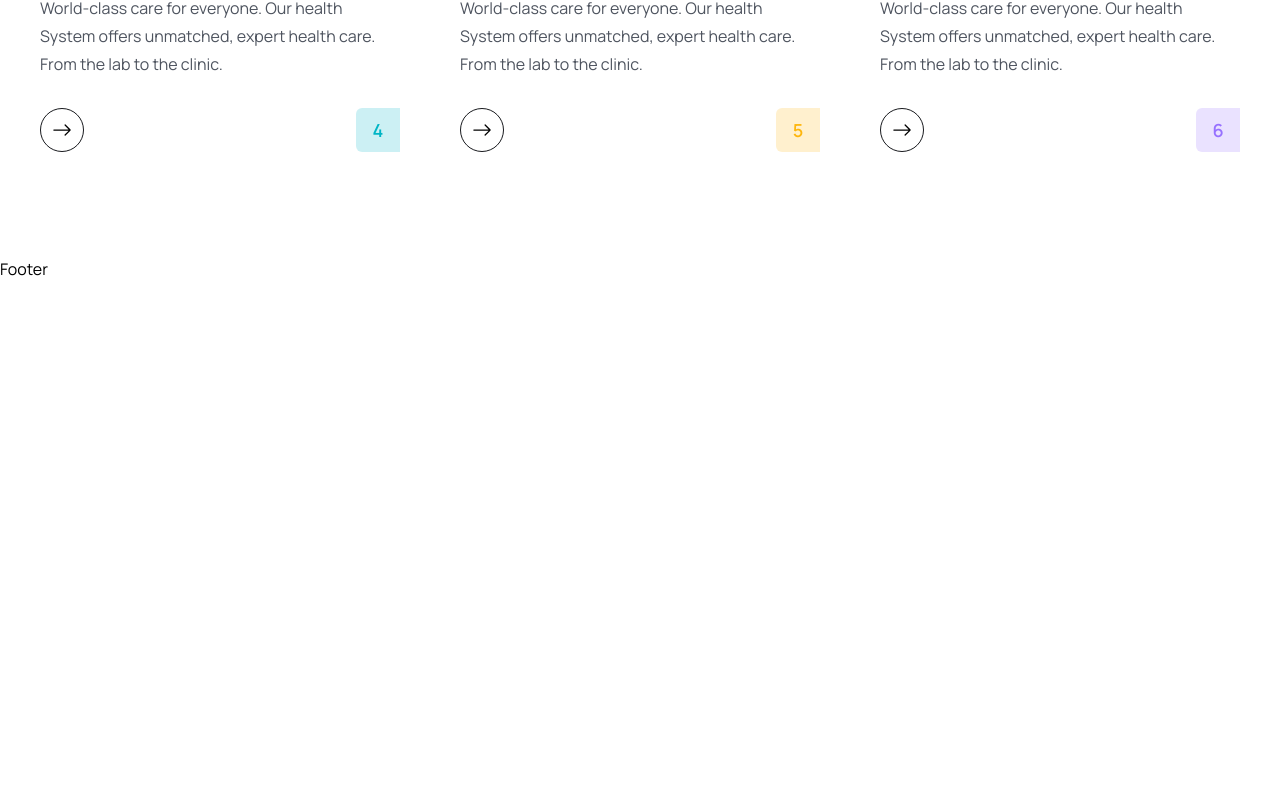
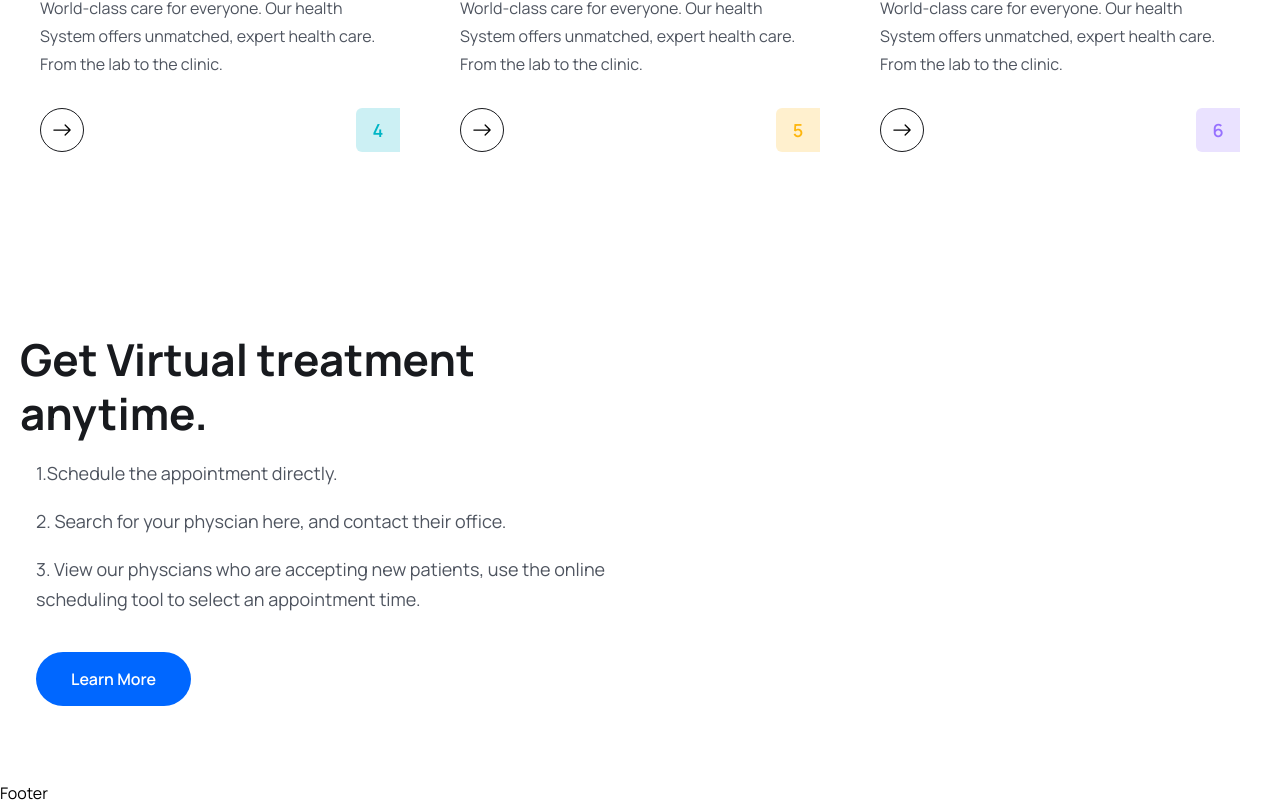
Before and after one commit to faid-terence/MERN-STACK-Doctor-Booking-Website, a React (Vite) app in the folder frontend/: page / in a window 1280 px wide. Shown: the part 2991-3796 px from the top of the page. Before the commit the page ends 3272 px from the top, so only its background shows below. Built offline with nearby package versions, Linux system fonts and the light colour scheme.

Commit message:
ch:logo-setup

```diff
--- a/frontend/index.html
+++ b/frontend/index.html
@@ -2,9 +2,9 @@
 <html lang="en">
   <head>
     <meta charset="UTF-8" />
-    <link rel="icon" type="image/svg+xml" href="/vite.svg" />
+    <link rel="icon" type="image/svg+xml" href="./src/assets/images/mylogo.jpeg" />
     <meta name="viewport" content="width=device-width, initial-scale=1.0" />
-    <title>BOOK WITH FAID's APP</title>
+    <title>Book Doctors with Faid's Web</title>
   </head>
   <body>
     <div id="root"></div>
--- /dev/null
+++ b/frontend/src/components/Feature/Feature.tsx
@@ -0,0 +1,22 @@
+import React from 'react'
+import {Link} from 'react-router-dom'
+
+export const Feature = () => {
+  return (
+    <section>
+        <div className="container">
+            <div className='flex items-center justify-between flex-col lg:flex-row'>
+                <div className='xl:w-[670px]'>
+                    <h2 className='heading'>Get Virtual treatment <br/>anytime.</h2>
+                    <ul className='pl-4'>
+                        <li className='text_para'>1.Schedule the appointment directly.</li>
+                        <li className='text_para'>2. Search for your physcian here, and contact their office.</li>
+                        <li className='text_para'>3. View our physcians who are accepting new patients, use the online scheduling tool to select an appointment time.</li>
+                        <Link to='/'><button className='btn'>Learn More</button></Link>
+                    </ul>
+                </div>
+            </div>
+        </div>
+    </section>
+  )
+}
--- a/frontend/src/pages/Home.jsx
+++ b/frontend/src/pages/Home.jsx
@@ -8,6 +8,7 @@ import { Link } from "react-router-dom";
 import { BsArrowRight } from "react-icons/bs";
 import { About } from "../components/About/About";
 import { Services } from "../components/Services/Services";
+import { Feature } from "../components/Feature/Feature";
 
 export const Home = () => {
   return (
@@ -147,6 +148,7 @@ export const Home = () => {
       </section>
       <About />
       <Services/>
+      <Feature/>
     </>
   );
 };
```
Also changed, not shown: frontend/src/assets/images/mylogo.jpeg (added), 1 other file (tests, documents, lock files or other folders).
